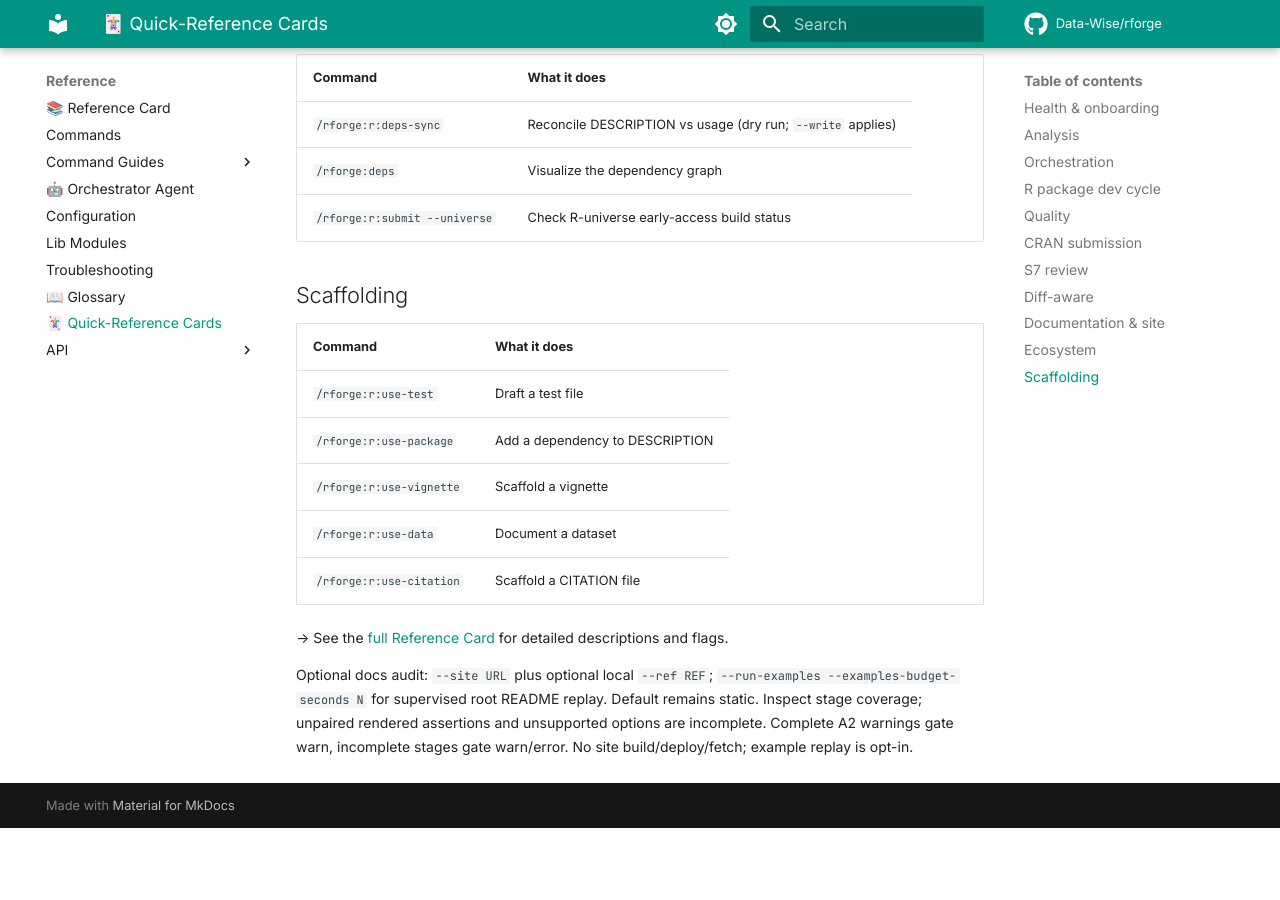
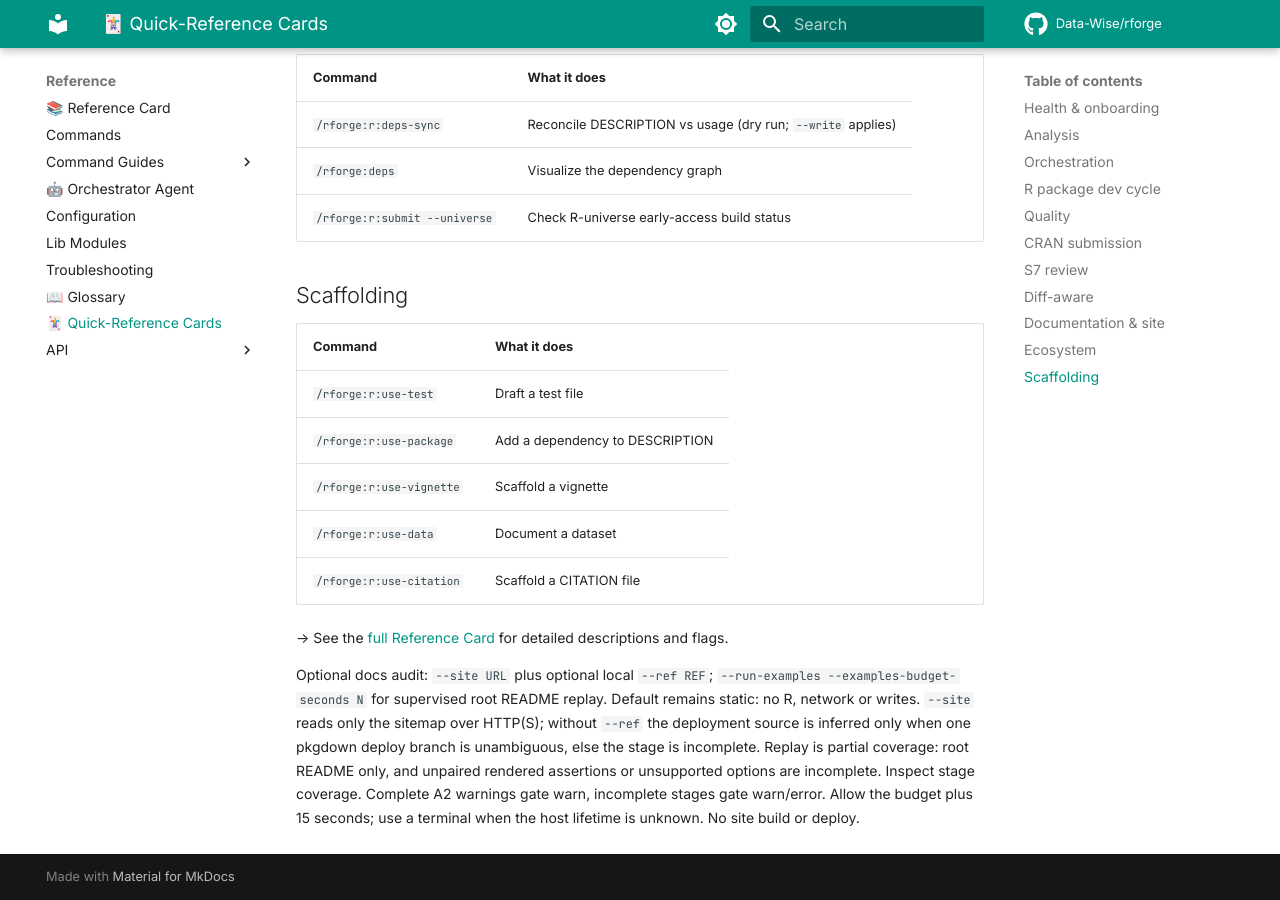
Before and after one commit to Data-Wise/rforge, an MkDocs documentation site: the page built from docs/command-cards.md, in a window 1280 px wide and 900 px high, scrolled down 3495 px. Built offline with MkDocs 1.6.1 and Material for MkDocs 9.7.7, drawn with Linux system fonts in a browser that asks for light colours; comment, search, counter and statistics services are not loaded; before the commit the page ends 4323 px from its top, so only the background shows below that.

Commit message:
docs: close D04 REFCARD/cards coverage; drop stale unconditional static/no-R promises
Cards state partial README scope, sitemap-only site reads, deployment-ref
inference, and the budget+15s/terminal rule. Tutorial, commands.md and the
docaudit docstring (and generated reference) no longer promise no-R
unconditionally. New nodes: REFCARD/cards terms and stale-promise guards;
manifest hashes and D04 node list refreshed.

Co-Authored-By: Claude Sonnet 5.5 <noreply@anthropic.com>

```diff
--- a/docs/command-cards.md
+++ b/docs/command-cards.md
@@ -112,6 +112,10 @@ Handy one-line descriptions grouped by purpose.
 
 Optional docs audit: `--site URL` plus optional local `--ref REF`;
 `--run-examples --examples-budget-seconds N` for supervised root README replay.
-Default remains static. Inspect stage coverage; unpaired rendered assertions and
-unsupported options are incomplete. Complete A2 warnings gate warn, incomplete
-stages gate warn/error. No site build/deploy/fetch; example replay is opt-in.
+Default remains static: no R, network or writes. `--site` reads only the sitemap
+over HTTP(S); without `--ref` the deployment source is inferred only when one
+pkgdown deploy branch is unambiguous, else the stage is incomplete. Replay is
+partial coverage: root README only, and unpaired rendered assertions or
+unsupported options are incomplete. Inspect stage coverage. Complete A2 warnings
+gate warn, incomplete stages gate warn/error. Allow the budget plus 15 seconds;
+use a terminal when the host lifetime is unknown. No site build or deploy.
```
Also changed, not shown: docs/REFCARD.md (+7 -3 lines), docs/commands.md (+1 -1 lines), docs/reference/docaudit.md (+1 -1 lines), docs/tutorials/fix-a-docs-check-finding.md (+1 -1 lines), 3 other files.
